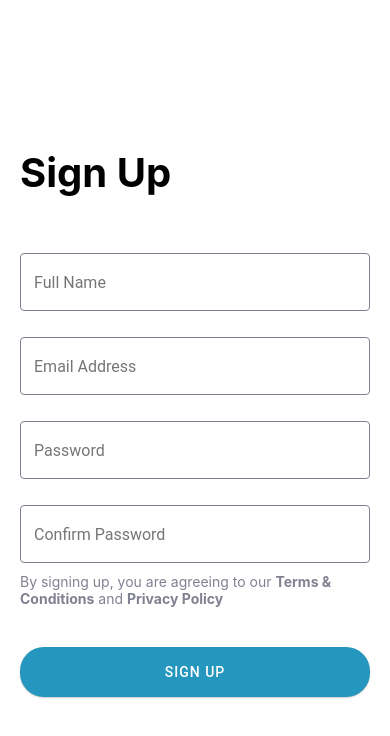
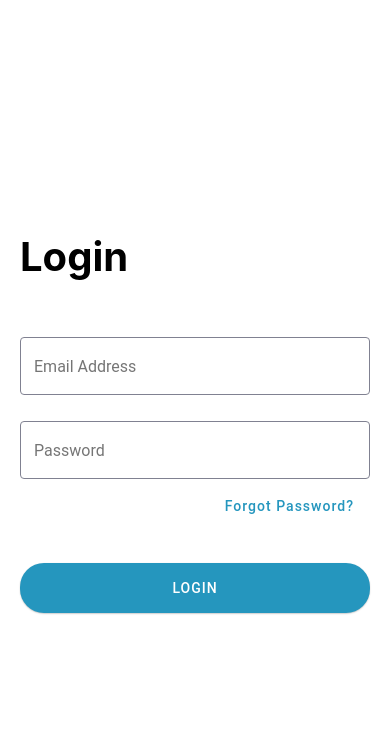
Before and after one commit to Gentlekboy/News-App-React-Native, a React Native app: screen / in a window 390 px wide. Shown: the top 736 px of the page. Built offline with nearby package versions, Linux system fonts and the light colour scheme.

Commit message:
added the login screen component to the App component

```diff
--- a/App.tsx
+++ b/App.tsx
@@ -1,6 +1,7 @@
+import LoginScreen from "./app/screens/authentication/login/LoginScreen";
 import SignUpScreen from "./app/screens/authentication/sign_up/SignUpScreen";
 import WelcomeScreen from "./app/screens/welcome/WelcomeScreen";
 
 export default function App() {
-  return <SignUpScreen />;
+  return <LoginScreen />;
 }
```
